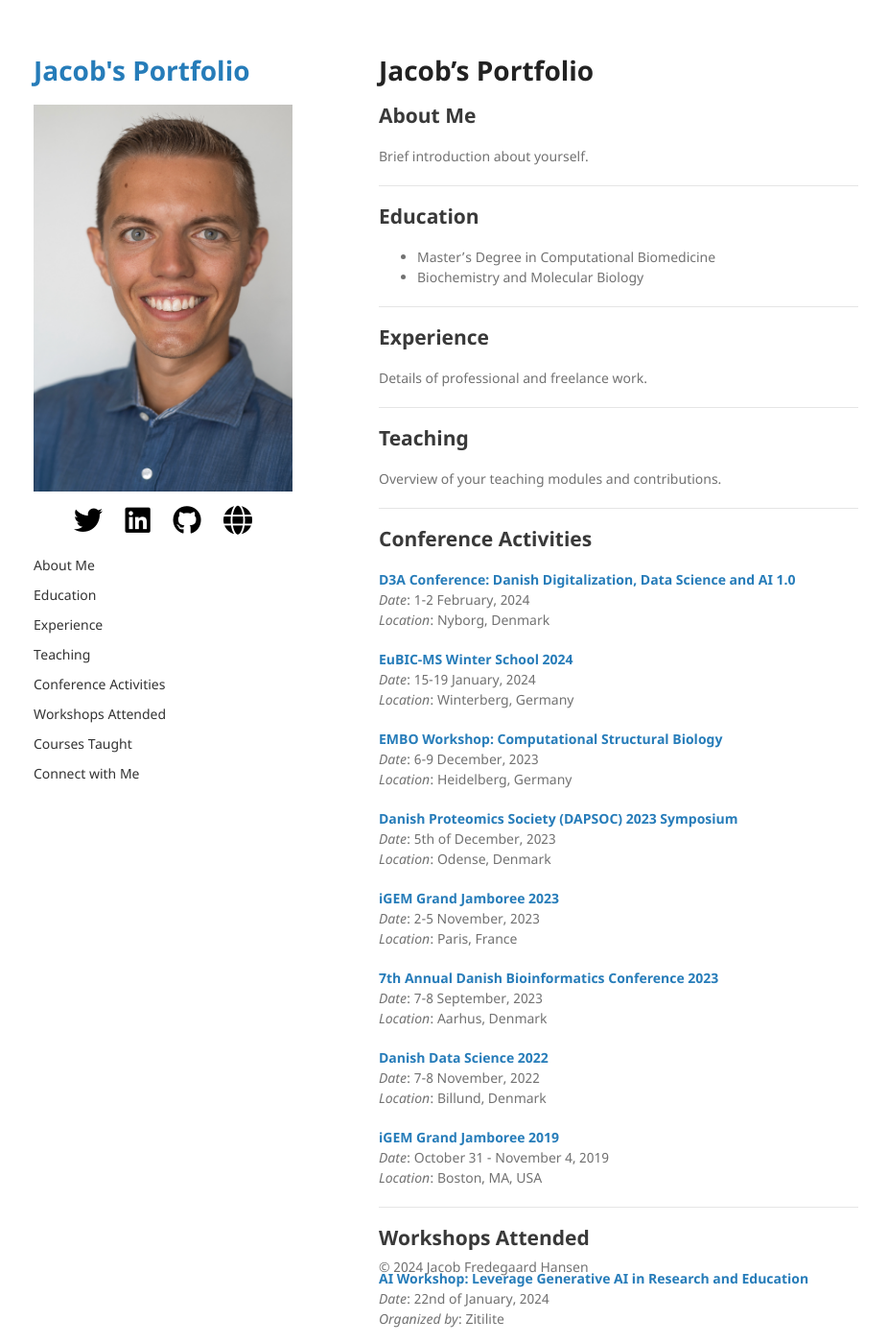
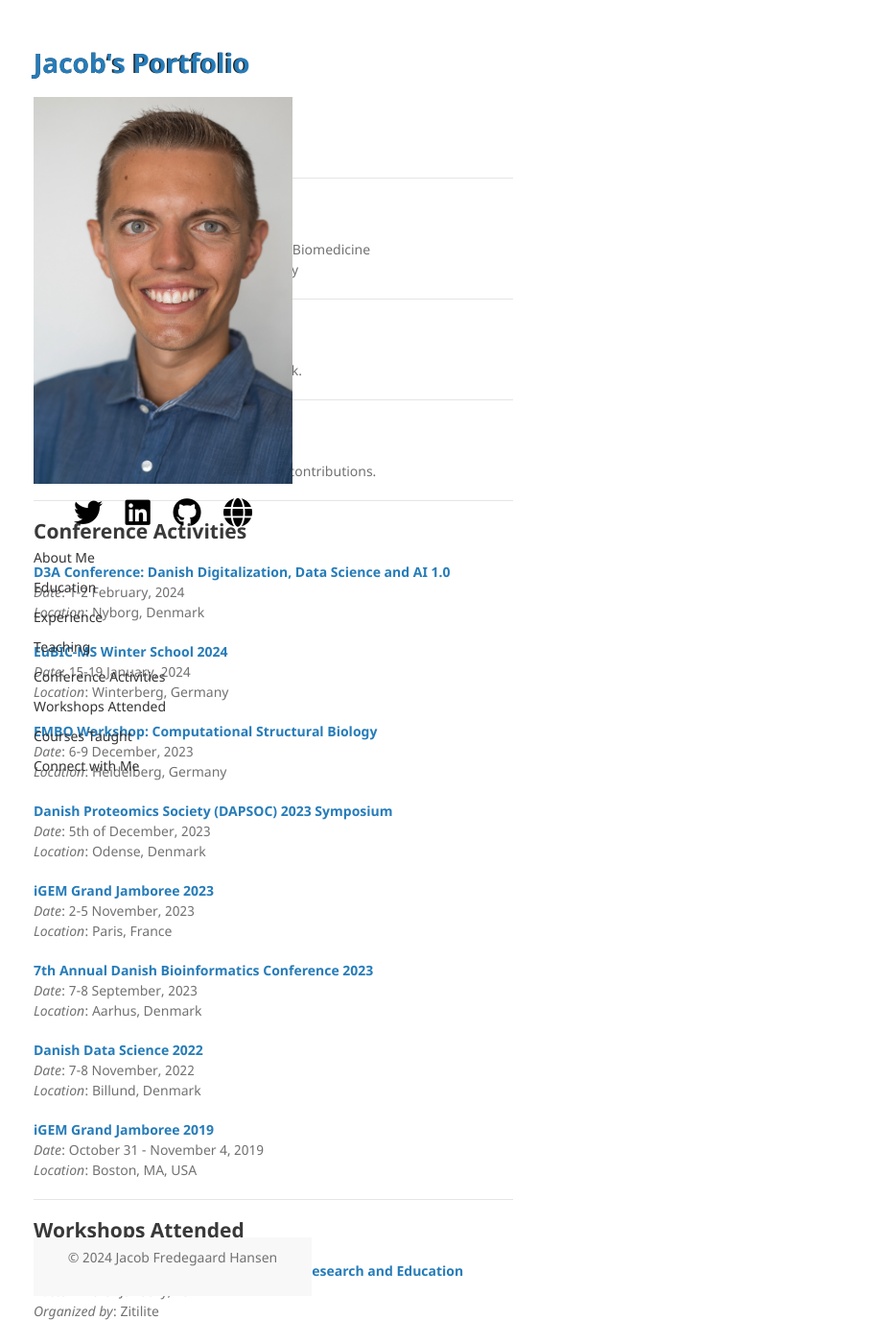
Before and after one commit to jacobfh1/jacobfh1.github.io, a Jekyll site: the page built from index.md, in a window 1280 px wide and 1400 px high. Shown: the whole window at 96% size, without its empty margins (175-1101 px from the left). Built offline with Jekyll 4.4.1, drawn with Linux system fonts in a browser that asks for light colours; nearby versions of some CDN libraries.

Commit message:
Updated website

```diff
--- a/assets/css/style.scss
+++ b/assets/css/style.scss
@@ -54,3 +54,24 @@
   .social-icons a[href*="linkedin.com"]:hover i {
     color: #0077b5; /* LinkedIn blue */
   }
+
+  html, body {
+    height: 100%; /* Set full height for body */
+    margin: 0; /* Remove default margins */
+  }
+
+  .wrapper {
+    display: flex;
+    flex-direction: column;
+    min-height: 100vh; /* Full viewport height */
+  }
+
+  section {
+    flex: 1; /* Allow section to grow and fill available space */
+  }
+
+  footer {
+    background: #f8f8f8; /* Optional: Add a background color */
+    padding: 10px; /* Optional: Add some padding */
+    text-align: center; /* Center text in footer */
+  }
```
